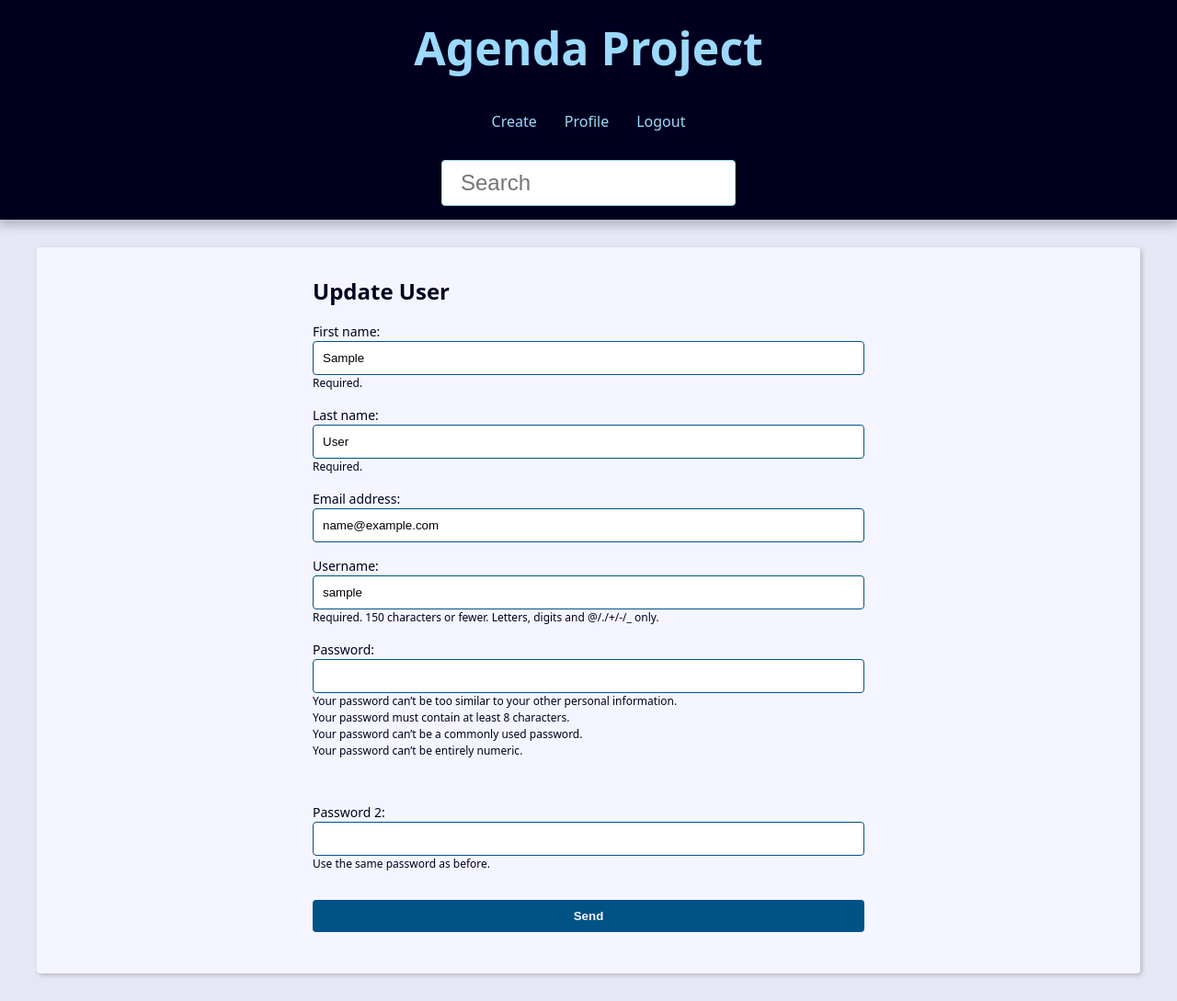
After one commit to Dematheu/projeto-agenda-django, a Django app: page /user/update/ in a window 1280 px wide. The commit adds this page. Shown: the whole page at 92% size. Run offline with Django 4.2, Linux system fonts and the light colour scheme; the visitor is signed in with stand-in values (Sample User, id 1).

Commit message:
Last features added and bug fixing.

```diff
--- a/base_templates/global/partials/_header.html
+++ b/base_templates/global/partials/_header.html
@@ -1,33 +1,28 @@
 <header class="header">
     <h1 class="header-heading">
         <a href="{% url 'contact:index' %}" class="header-link">
-            Agenda
+            Agenda Project
         </a>
     </h1>
 
     <nav class="menu">
         <ul class="menu-list">
-            <li class="menu-item">
-                <a href="{% url 'contact:create' %}" class="menu-link">
-                    Create
-                </a>
-            </li>
-            <li class="menu-item">
-                <a href="" class="menu-link">
-                    Link 2
-                </a>
-            </li>
             {% if user.is_authenticated %}
                 <li class="menu-item">
-                    <a href="{% url 'contact:logout' %}" class="menu-link">
-                        Logout
-                    </a>
+                    <a href="{% url 'contact:create' %}" class="menu-link">Create</a>
+                </li>
+                <li class="menu-item">
+                    <a href="{% url 'contact:user_update' %}" class="menu-link">Profile</a>
+                </li>
+                <li class="menu-item">
+                    <a href="{% url 'contact:logout' %}" class="menu-link">Logout</a>
                 </li>
             {% else %}
                 <li class="menu-item">
-                    <a href="{% url 'contact:login' %}" class="menu-link">
-                        Login
-                    </a>
+                    <a href="{% url 'contact:register' %}" class="menu-link">Register</a>
+                </li>
+                <li class="menu-item">
+                    <a href="{% url 'contact:login' %}" class="menu-link">Login</a>
                 </li>
             {% endif %}
         </ul>
--- a/contact/forms.py
+++ b/contact/forms.py
@@ -2,6 +2,7 @@ from django import forms
 from django.contrib.auth.forms import UserCreationForm
 from django.contrib.auth.models import User
 from django.core.exceptions import ValidationError
+from django.contrib.auth import password_validation
 
 from . import models
 
@@ -12,7 +13,8 @@ class ContactForm(forms.ModelForm):
             attrs={
                 'accept': 'image/*',
             }
-        )
+        ),
+        required=False
     )
 
     class Meta:
@@ -85,3 +87,98 @@ class RegisterForm(UserCreationForm):
             )
 
         return email.lower()
+
+
+class RegisterUpdateForm(forms.ModelForm):
+
+    first_name = forms.CharField(
+        min_length=2,
+        max_length=30,
+        required=True,
+        help_text='Required.',
+        error_messages={
+            'min_length': 'Please, add more than 2 letters.'
+        }
+    )
+    last_name = forms.CharField(
+        min_length=2,
+        max_length=30,
+        required=True,
+        help_text='Required.'
+    )
+
+    password1 = forms.CharField(
+        label="Password",
+        strip=False,
+        widget=forms.PasswordInput(attrs={"autocomplete": "new-password"}),
+        help_text=password_validation.password_validators_help_text_html(),
+        required=False,
+    )
+
+    password2 = forms.CharField(
+        label="Password 2",
+        strip=False,
+        widget=forms.PasswordInput(attrs={"autocomplete": "new-password"}),
+        help_text='Use the same password as before.',
+        required=False,
+    )
+
+    class Meta:
+        model = User
+        fields = (
+            'first_name', 'last_name', 'email',
+            'username',
+        )
+
+    def save(self, commit=True):
+        cleaned_data = self.cleaned_data
+        user = super().save(commit=False)
+        password = cleaned_data.get('password1')
+
+        if password:
+            user.set_password(password)
+
+        if commit:
+            user.save()
+
+        return user
+
+    def clean(self):
+        password1 = self.cleaned_data.get('password1')
+        password2 = self.cleaned_data.get('password2')
+
+        if password1 or password2:
+            if password1 != password2:
+                self.add_error(
+                    'password2',
+                    ValidationError('Passwords do not match.')
+                )
+
+        return super().clean()
+
+    def clean_email(self):
+        email = self.cleaned_data.get('email')
+        current_email = self.instance.email
+
+        if current_email != email:
+            if User.objects.filter(email=email).exists():
+                self.add_error(
+                    'email',
+                    ValidationError('This e-mail already exists.', code='invalid') # Noqa Flake8(E501)
+                )
+
+        return email
+
+    def clean_password1(self):
+        password1 = self.cleaned_data.get('password1')
+
+        if password1:
+            try:
+                password_validation.validate_password(password1)
+            except ValidationError as errors:
+                self.add_error(
+                    'password1',
+                    ValidationError(errors)
+                )
+
+        return password1
--- a/contact/templates/contact/contact.html
+++ b/contact/templates/contact/contact.html
@@ -19,6 +19,7 @@
             </p>
         {% endif %}
 
+        {% if user == contact.owner %}
             <div class="contact-links">
                 <a class="btn btn-link" href="{% url 'contact:update' contact.id %}">Update</a>
 
@@ -31,6 +32,8 @@
                     {% else %}
                         <button class="btn btn-link btn-delete" type="submit">Delete</button>
                     {% endif %}
+        {% endif %}
+
             </form>
         </div>
     </div>
--- /dev/null
+++ b/contact/templates/contact/user_update.html
@@ -0,0 +1,9 @@
+{% extends 'global/base.html' %}
+
+{% block content %}
+  <div class="form-wrapper">
+
+    <h2>Update User</h2>
+    {% include 'contact/partials/_user-form.html' %}
+  </div>
+{% endblock content %}
--- a/contact/urls.py
+++ b/contact/urls.py
@@ -17,6 +17,6 @@ urlpatterns = [
     path('user/create/', views.register, name='register'),
     path('user/login/', views.login_view, name='login'),
     path('user/logout/', views.logout_view, name='logout'),
-    # path('contact/<int:contact_id>/update/', views.update, name='update'),
+    path('user/update/', views.user_update, name='user_update'),
     # path('contact/<int:contact_id>/delete/', views.delete, name='delete'),
 ]
--- a/contact/views/user_forms.py
+++ b/contact/views/user_forms.py
@@ -1,7 +1,8 @@
 from django.shortcuts import render, redirect
 from django.contrib import messages, auth
 from django.contrib.auth.forms import AuthenticationForm
-from contact.forms import RegisterForm
+from contact.forms import RegisterForm, RegisterUpdateForm
+from django.contrib.auth.decorators import login_required
 
 
 def register(request):
@@ -27,6 +28,36 @@ def register(request):
     )
 
 
+@login_required(login_url='contact:login')
+def user_update(request):
+    form = RegisterUpdateForm(instance=request.user)
+
+    if request.method != 'POST':
+        return render(
+            request,
+            'contact/user_update.html',
+            {
+                'form': form
+            }
+        )
+
+    form = RegisterUpdateForm(data=request.POST, instance=request.user)
+
+    if not form.is_valid():
+        messages.error(request, 'Error.')
+        return render(
+            request,
+            'contact/user_update.html',
+            {
+                'form': form
+            }
+        )
+
+    form.save()
+    messages.success(request, 'User updated successfully.')
+    return redirect('contact:login')
+
+
 def login_view(request):
     form = AuthenticationForm(request)
 
@@ -50,6 +81,7 @@ def login_view(request):
     )
 
 
+@login_required(login_url='contact:login')
 def logout_view(request):
     auth.logout(request)
     messages.success(request, 'Logout successfully.')
```
Also changed, not shown: contact/views/contact_forms.py (+9 -3 lines). Lines whose indentation alone changed are shown as unchanged.
